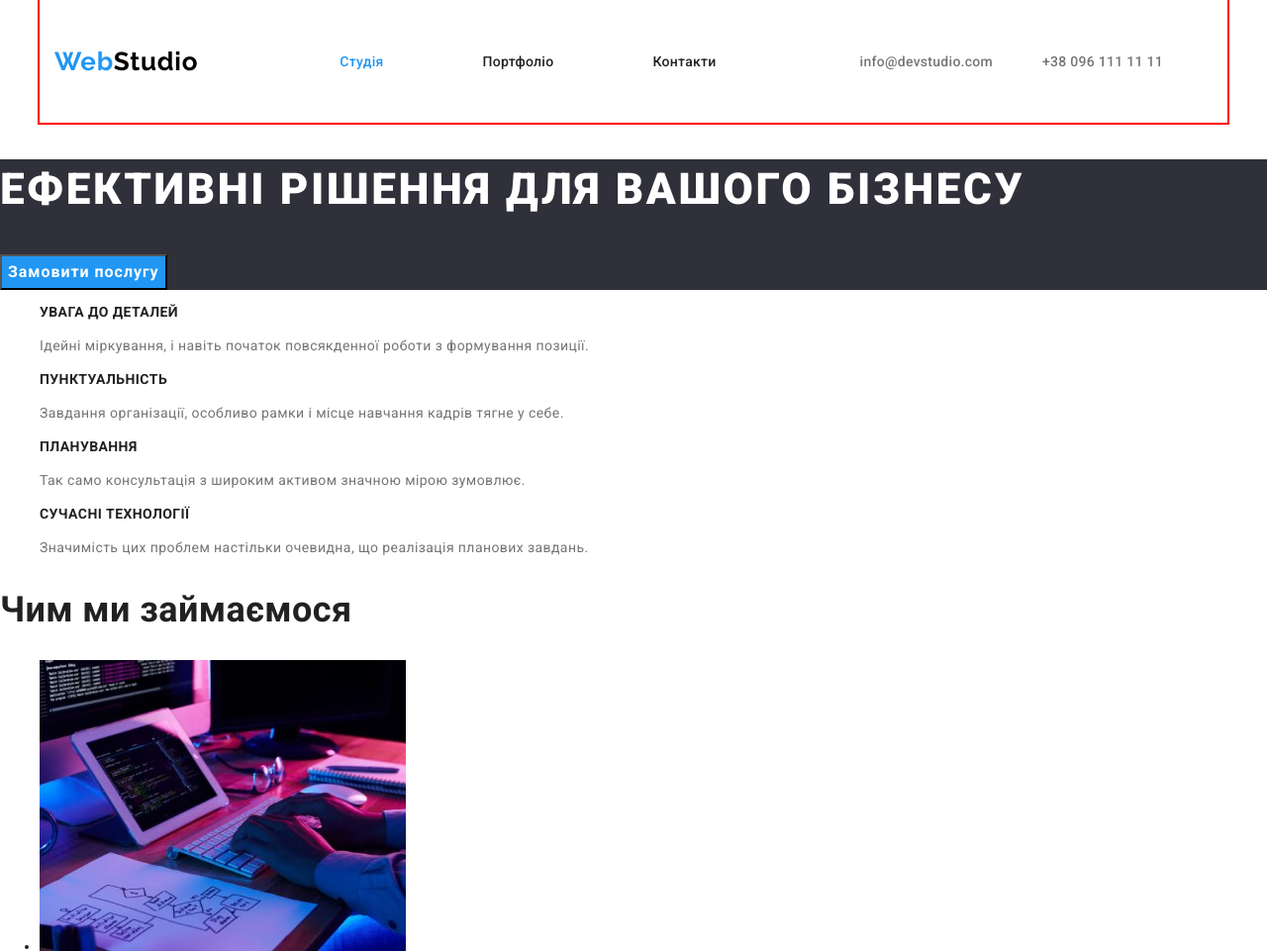
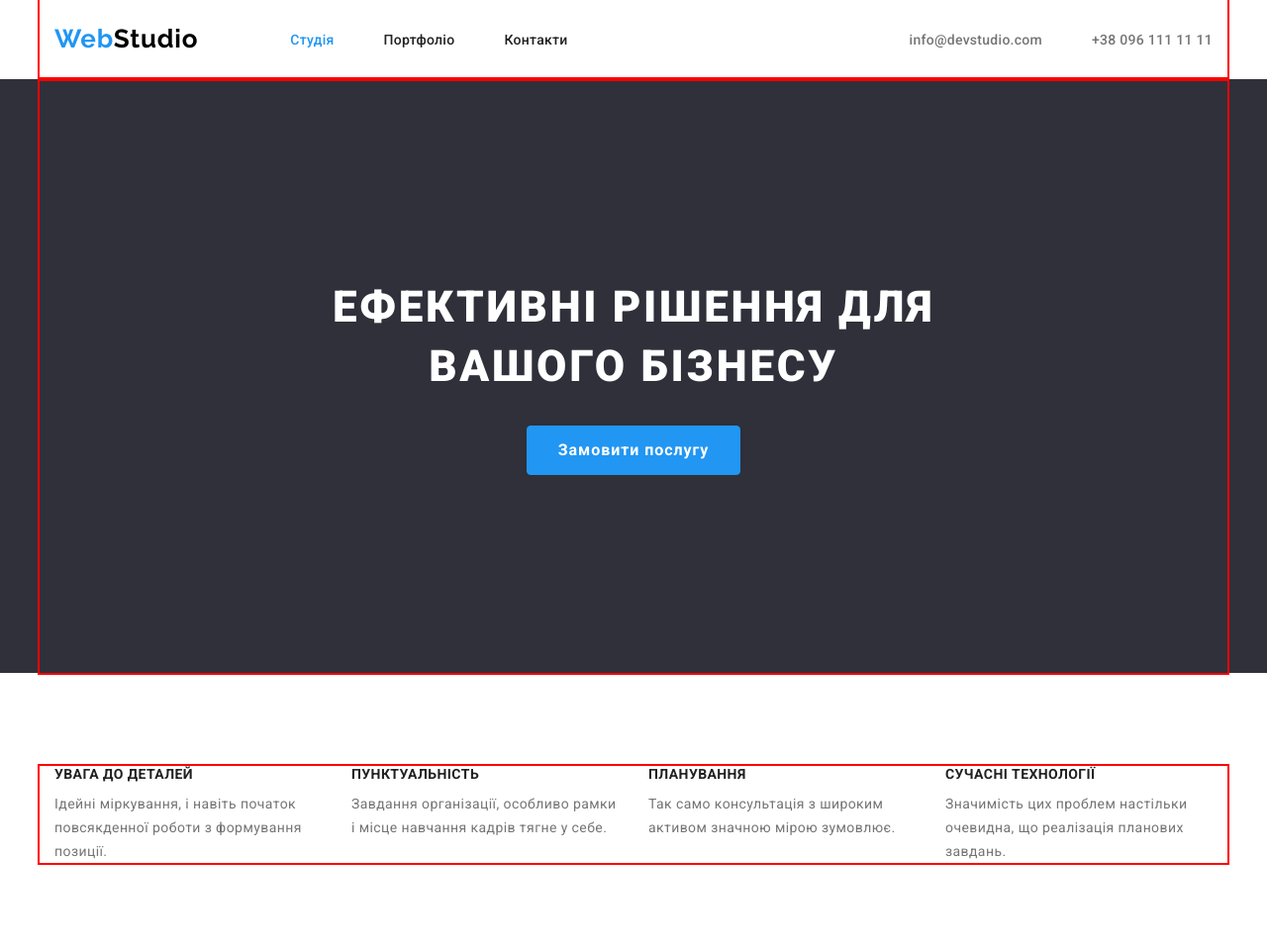
Before and after one commit to SergeyPatsera/goit-markup-hw-03, a plain HTML site: page index.html in a window 1280 px wide. Shown: the top 961 px of the page at 99% size. Drawn offline with nearby package versions, Linux system fonts and the light colour scheme.

Commit message:
доработки дз-3

```diff
--- a/css/styles.css
+++ b/css/styles.css
@@ -28,6 +28,9 @@
     --btn-text-hover: #FFFFFF;
     --btn-bg-cl: #F5F4FA;
     --btn-txt-cl: #212121;
+    /*btn-hero*/
+    --btn-border-clr: #2196F3;
+    --btn-border-radius:4px;
 }
 
 .page {
@@ -38,6 +41,14 @@
     background-color: var(--accent-bg-cl);
     letter-spacing: 0.03em;
 }
+
+h1,
+h2,
+h3,
+p
+ {
+    margin: 0;
+}
 .container {
     width: 1200px;
     padding-left: 15px;
@@ -47,32 +58,16 @@
 
     outline: 2px solid red;
 }
-.header-container{
-display: flex;
-align-items: center;
-}
-.list{
-    display: flex;
-    padding: 0;
-    margin:0px 0px 0px 93px;
-}
-.list-item{
-    display: inline-block;
-padding:50px;
-
-}
-.list-item:last-child{
-
-}
-.contact{
-    display: flex;
-    margin-left: auto;
-}
-.contact-link{
-    display:inline-block;
-    padding-right: 50px;
+.section{
+    padding: 94px 0;
 }
 /*Header*/
+
+.header-container {
+    display: flex;
+    align-items: center;
+    border-bottom: 1px solid #ECECEC;
+}
 .logo-main {
     font-family: var(--secondary-font);
     font-weight: 700;
@@ -90,12 +85,26 @@ padding:50px;
 .list-item {
     list-style: none;
 }
-
+.list-item:not(:last-child) {
+    margin-right: 50px;
+}
+.list {
+    display: flex;
+    padding: 0;
+    margin: 0px 0px 0px 93px;
+}
 .contact-item {
     list-style: none;
 }
 
+.contact-item:not(:last-child) {
+    margin-right: 50px;
+}
 .link {
+    display: inline-block;
+    padding-top: 32px;
+    padding-bottom: 31px;
+
     text-decoration: none;
     color: var(--link-nav-cl);
     font-weight: 500;
@@ -108,7 +117,18 @@ padding:50px;
     color: var(--link-hvr-cl);
 }
 
+.contact {
+    display: flex;
+    margin-top: 0;
+    margin-bottom: 0;
+    margin-left: auto;
+    padding-left: 0;
+}
 .contact-link {
+    display: inline-block;
+    padding-top: 32px;
+    padding-bottom: 31px;
+
     text-decoration: none;
     color: var(--contacts-hdr-cl);
     font-weight: 500;
@@ -175,7 +195,14 @@ padding:50px;
     background-color: var(--dark-bg-cl);
 
 }
+.hero-container{
+    display:flex;
+    justify-content: center;
+    flex-direction: column;
+    align-items: center;
+    padding: 200px 0px;
 
+}
 .hero-title {
     color:var(--hero-title-cl);
     font-weight: 900;
@@ -183,6 +210,8 @@ padding:50px;
         line-height: calc(60/44);
         letter-spacing: 0.06em;
      text-transform: uppercase;
+     width: 696px;
+    text-align: center;
 }
 
 .hero-btn {
@@ -194,7 +223,12 @@ padding:50px;
     font-size: 16px;
     line-height: calc(30/16);
     letter-spacing: 0.06em;
-
+    min-width: 216px;
+    min-height: 50px;
+    margin-top: 30px;
+    padding: 9px 3px;
+    border: 1px solid #2196F3;
+    border-radius: 4px;
 
 }
 
@@ -211,13 +245,27 @@ padding:50px;
     clip-path: inset(50%);
     margin: -1px;
 }
+.feature-container{
+    display: flex;
+
+}
+.feature-list{
+        display: flex;
+        gap:30px;
+        flex-wrap: wrap;
+        margin: 0 0;
+        padding: 0 0;
+}
 .feature-title {
     font-weight: 700;
     line-height: calc(16/14);
     text-transform: uppercase;
     font-size: 14px;
+    margin-bottom: 10px;
 }
 .feature-item {
+
+    width: 270px;
     list-style:none;
 }
 .feature-text{
--- a/index.html
+++ b/index.html
@@ -54,11 +54,14 @@
     <main>
       <!--Hero section-->
       <section class="hero-group">
+        <div class="container hero-container">
           <h1 class="hero-title">Ефективні рішення для вашого бізнесу</h1>
           <button class="hero-btn" type="button">Замовити послугу</button>
+        </div>
       </section>
       <!--Feature-->
-      <section class="feature">
+      <section class="feature section">
+        <div class="container feature-container">
           <h2 class="visually-hidden">Особливості</h2>
           <ul class="feature-list">
             <li class="feature-item">
@@ -86,6 +89,7 @@
               </p>
             </li>
           </ul>
+        </div>
       </section>
       <!--works-->
       <section class="works">
```
Lines whose indentation alone changed are shown as unchanged.
